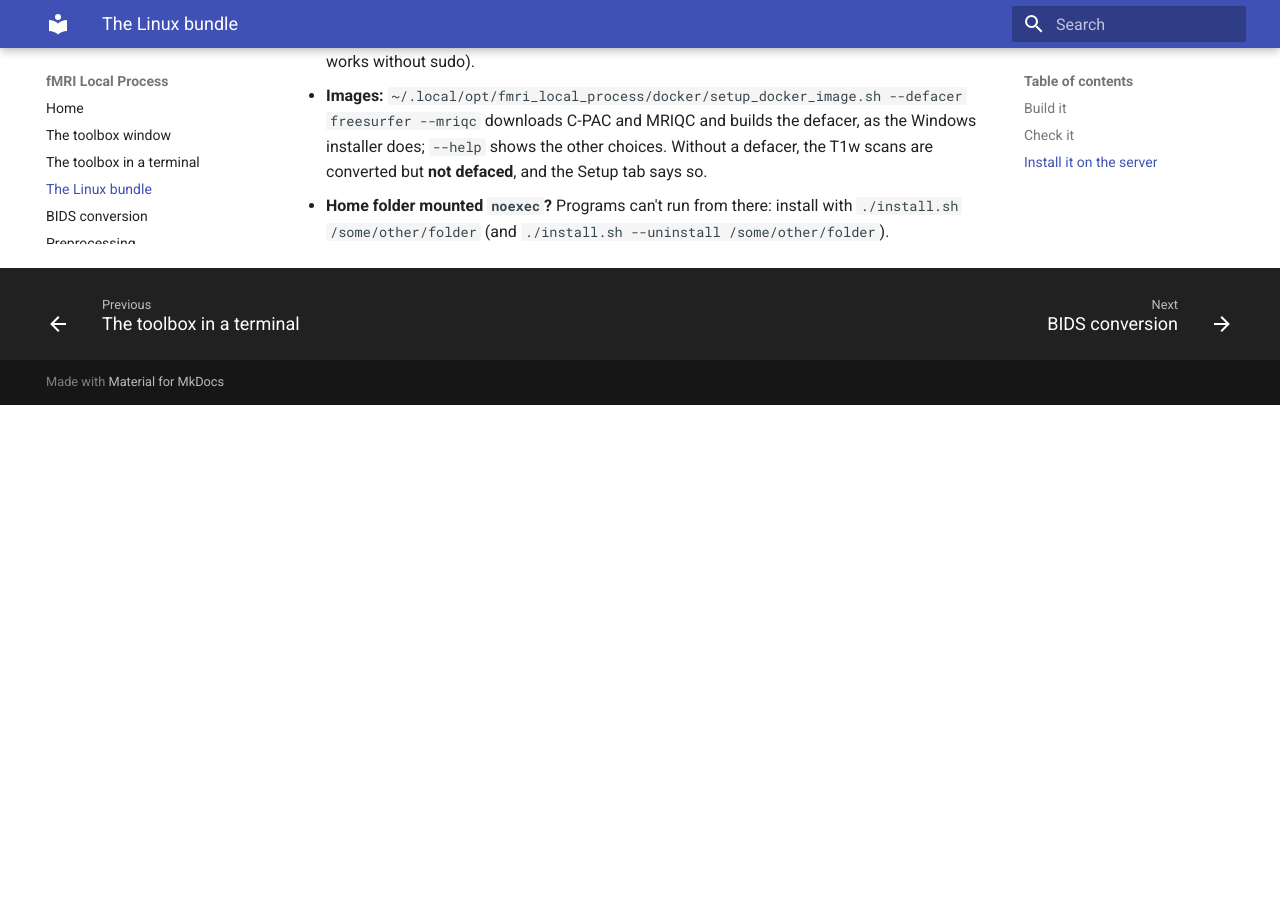
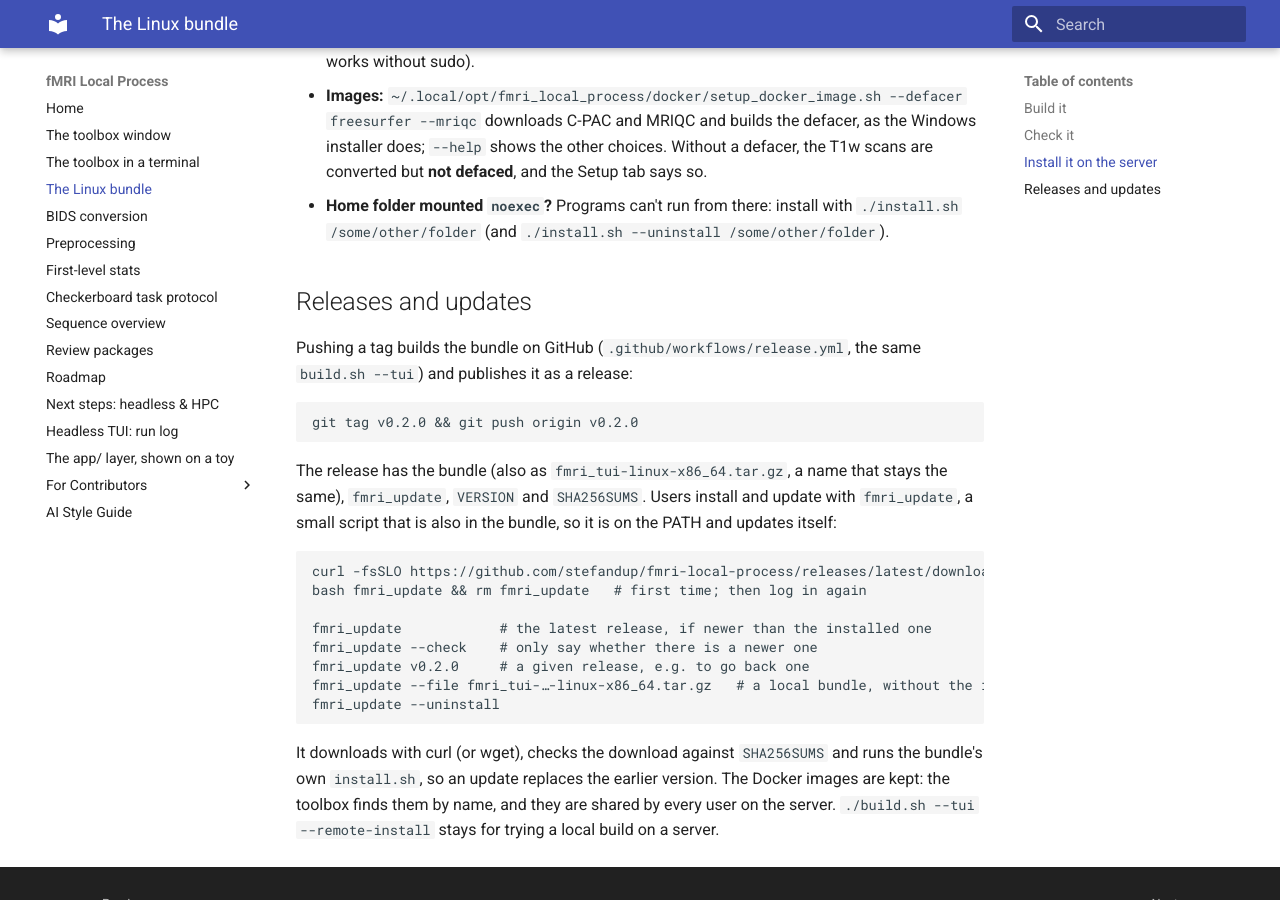
Before and after one commit to stefandup/fmri-local-process, an MkDocs documentation site: the page built from docs/linux-bundle.md, in a window 1280 px wide and 900 px high, scrolled down 1379 px. Built offline with MkDocs 1.6.1 and Material for MkDocs 9.7.7, drawn with Linux system fonts in a browser that asks for light colours; before the commit the page ends 1784 px from its top, so only the background shows below that.

Commit message:
GitHub releases and fmri_update, a small installer that updates itself
Pushing a v* tag builds the Linux bundle on GitHub and publishes it with
fixed-name files (fmri_tui-linux-x86_64.tar.gz, fmri_update, VERSION,
SHA256SUMS). fmri_update installs the latest (or a given) release for the
user, checks the checksum, runs the bundle's own install.sh, and comes with
every bundle so it is on the PATH and updates itself. install.sh keeps a copy
of itself in the toolbox folder for --uninstall. README starts with the
install lines.

Co-Authored-By: Claude Opus 5.5 <noreply@anthropic.com>

````diff
--- a/docs/linux-bundle.md
+++ b/docs/linux-bundle.md
@@ -63,3 +63,32 @@ Before the first run, on the server:
   says so.
 - **Home folder mounted `noexec`?** Programs can't run from there: install with
   `./install.sh /some/other/folder` (and `./install.sh --uninstall /some/other/folder`).
+
+## Releases and updates
+
+Pushing a tag builds the bundle on GitHub (`.github/workflows/release.yml`, the same `build.sh --tui`)
+and publishes it as a release:
+
+```bash
+git tag v0.2.0 && git push origin v0.2.0
+```
+
+The release has the bundle (also as `fmri_tui-linux-x86_64.tar.gz`, a name that stays the same),
+`fmri_update`, `VERSION` and `SHA256SUMS`. Users install and update with `fmri_update`, a small script
+that is also in the bundle, so it is on the PATH and updates itself:
+
+```bash
+curl -fsSLO https://github.com/stefandup/fmri-local-process/releases/latest/download/fmri_update
+bash fmri_update && rm fmri_update   # first time; then log in again
+
+fmri_update            # the latest release, if newer than the installed one
+fmri_update --check    # only say whether there is a newer one
+fmri_update v0.2.0     # a given release, e.g. to go back one
+fmri_update --file fmri_tui-…-linux-x86_64.tar.gz   # a local bundle, without the internet
+fmri_update --uninstall
+```
+
+It downloads with curl (or wget), checks the download against `SHA256SUMS` and runs the bundle's own
+`install.sh`, so an update replaces the earlier version. The Docker images are kept: the toolbox finds
+them by name, and they are shared by every user on the server. `./build.sh --tui --remote-install`
+stays for trying a local build on a server.
````
Also changed, not shown: README.md (+12 -0 lines), 5 other files.
